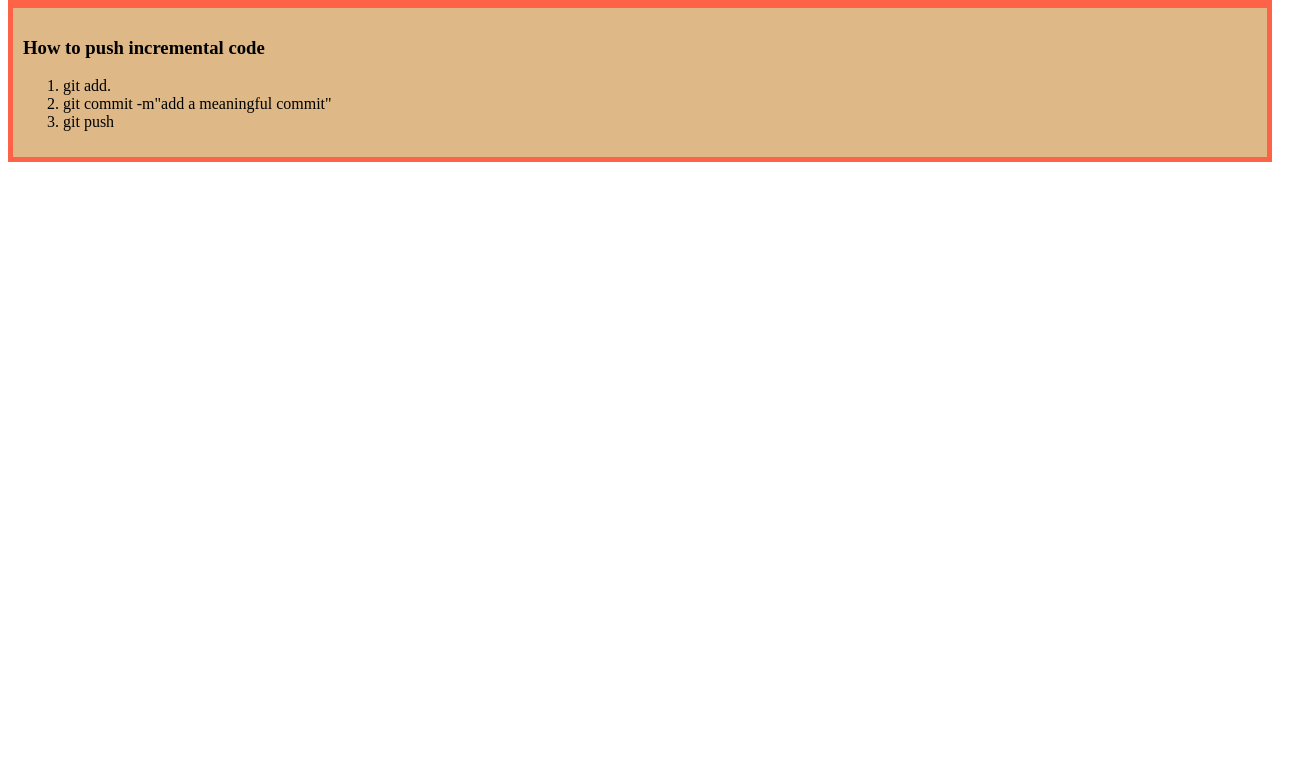
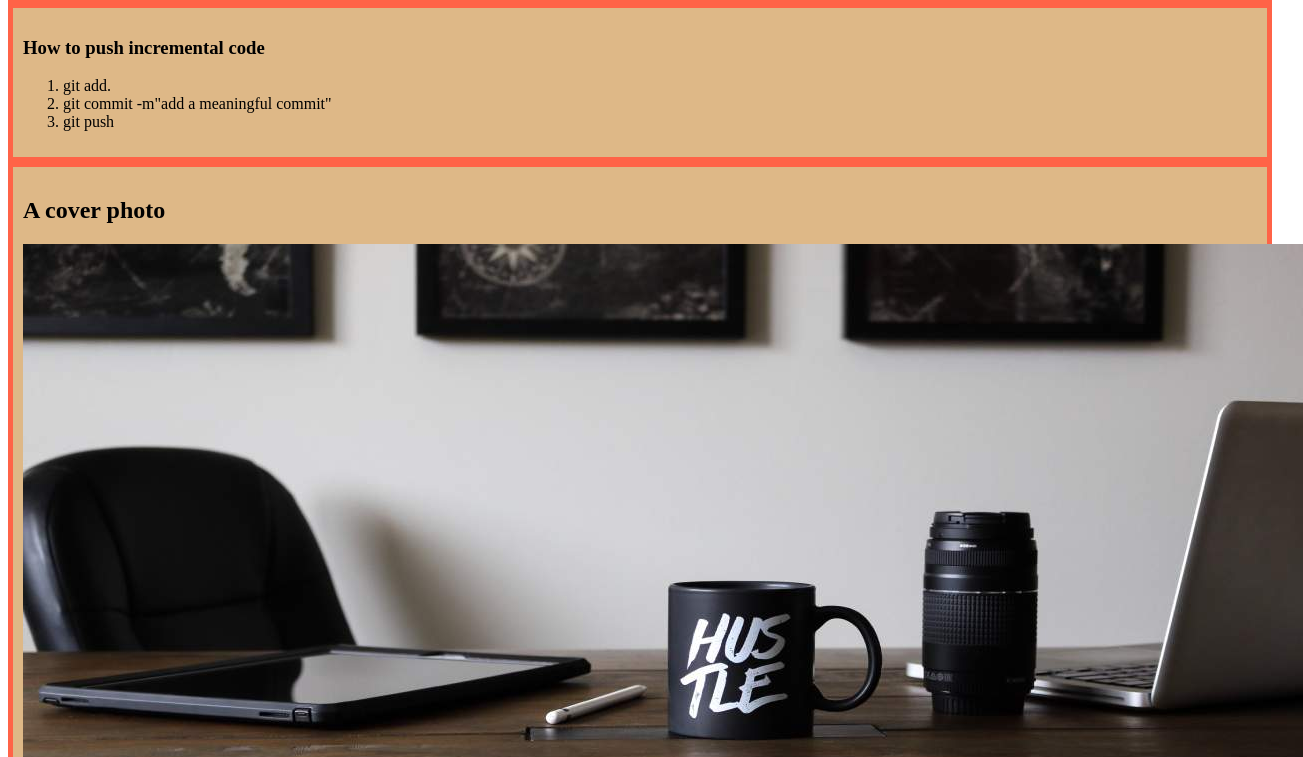
Before and after one commit to Sefat3117/my-simple-website, a plain HTML site: page index.html in a window 1280 px wide. Shown: the part 167-924 px from the top of the page, 1303 px wide, since content can reach past the window. Before the commit the page ends 800 px from the top, so only its background shows below. Drawn offline with Linux system fonts and the light colour scheme.

Commit message:
image added

```diff
--- a/index.html
+++ b/index.html
@@ -24,5 +24,9 @@
         <li>git push</li>
       </ol>
     </div>
+    <div>
+      <h2>A cover photo</h2>
+      <img src="images/cover img for portfolio.jpg" alt="" />
+    </div>
   </body>
 </html>
```
Also changed, not shown: images/cover img for portfolio.jpg (added).
